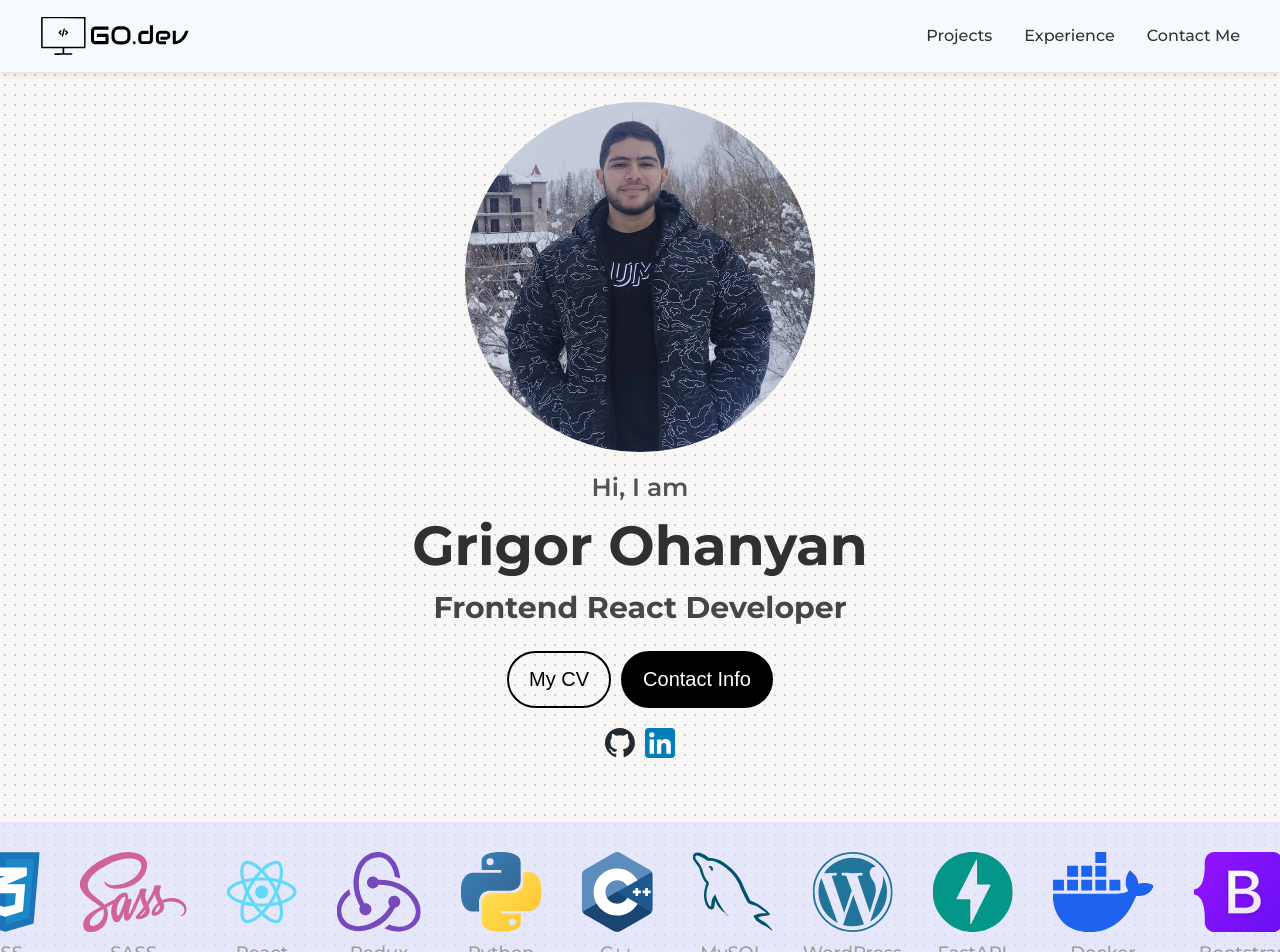
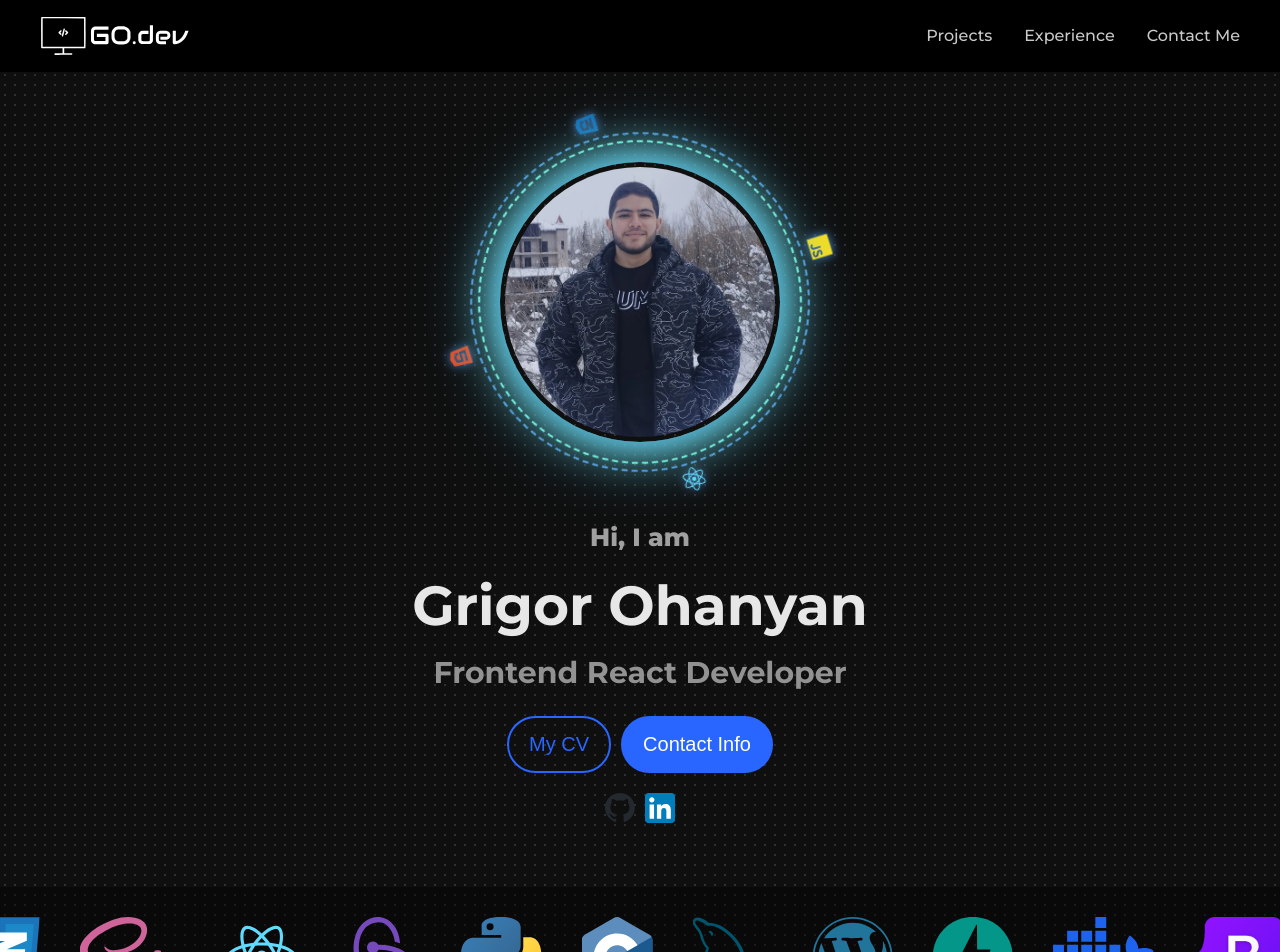
Before and after one commit to HaniusG/my-website, a React (Vite) app: page / in a window 1280 px wide. Shown: the top 952 px of the page. Built offline with nearby package versions, Linux system fonts and the light colour scheme.

Commit message:
huge update

```diff
--- a/package.json
+++ b/package.json
@@ -10,6 +10,11 @@
     "preview": "vite preview"
   },
   "dependencies": {
+    "@fortawesome/fontawesome-svg-core": "^7.0.0",
+    "@fortawesome/free-brands-svg-icons": "^7.0.0",
+    "@fortawesome/free-regular-svg-icons": "^7.0.0",
+    "@fortawesome/free-solid-svg-icons": "^7.0.0",
+    "@fortawesome/react-fontawesome": "^0.2.5",
     "@types/react-router-dom": "^5.3.3",
     "lucide-react": "^0.509.0",
     "path-browserify": "^1.0.1",
--- a/src/components/Header/UI/Header.module.scss
+++ b/src/components/Header/UI/Header.module.scss
@@ -1,7 +1,6 @@
 .headerWrapper {
-  background-image: radial-gradient(rgb(209, 209, 209) 1px, transparent 0);
   width: 100%;
-  background-color: #f6faff;
+  background-color: #000000;
   box-shadow: 0 2px 6px rgba(0, 0, 0, 0.1);
   position: sticky;
   top: 0;
@@ -28,6 +27,7 @@
 
     img {
       transition: transform 0.3s ease, filter 0.5s ease;
+      filter: invert(100%);
     }
 
     &:hover img {
@@ -48,7 +48,7 @@
 }
 
 .link {
-  color: #333;
+  color: #c9c9c9;
   text-decoration: none;
   font-weight: 500;
   transition: color 0.3s ease;
--- a/src/components/TechSlider/UI/TechSlider.module.scss
+++ b/src/components/TechSlider/UI/TechSlider.module.scss
@@ -13,7 +13,7 @@
   overflow: hidden;
   padding: 30px 0;
   margin: 60px 0;
-  background: #dfe0ffa8;
+  background: #0000006e;
   white-space: nowrap;
   position: relative;
 }
@@ -57,7 +57,7 @@
 
     span {
       transition: all 0.3s;
-      color: rgb(156, 156, 156);
+      color: rgb(168, 168, 168);
       font-weight: 500;
       font-size: 18px;
     }
@@ -65,7 +65,7 @@
     &:hover {
       span {
         display: block;
-        color: rgb(44, 44, 44);
+        color: rgb(255, 255, 255);
       }
     }
   }
--- a/src/index.css
+++ b/src/index.css
@@ -2,13 +2,13 @@
 
 body, html {
   font-family: "Montserrat", sans-serif;
-  background-color: rgb(248, 247, 246);
+  background-color: rgb(15, 15, 15);
   margin: 0;
   padding: 0;
   scroll-behavior: smooth;
 }
 
 body {
-  background-image: radial-gradient(rgb(209, 209, 209) 1px, transparent 0);
+  background-image: radial-gradient(rgb(48, 48, 48) 1px, transparent 0);
   background-size: 10px 10px;
 }
--- a/src/pages/Home/components/Landing/UI/Landing.module.scss
+++ b/src/pages/Home/components/Landing/UI/Landing.module.scss
@@ -1,3 +1,11 @@
+$neon-blue: #5390d9;
+$neon-pink: #56cfe1;
+$neon-purple: #72efdd;
+$neon-green: #80ffdb;
+$dark-bg: #010101;
+$darker-bg: #0a0a0a;
+
+
 .avatarContainer {
   text-align: center;
   display: flex;
@@ -5,29 +13,74 @@
   padding-top: 30px;
   align-items: center;
   .imgContainer {
+    position: relative;
+    width: 400px;
+    height: 400px;
+    display: flex;
+    justify-content: center;
+    align-items: center;
+    .profileBorder {
+      position: absolute;
+      width: 320px;
+      height: 320px;
+      border-radius: 50%;
+      border: 2px dashed $neon-green;
+      animation: spin 20s linear infinite;
+    }
+    .profileBorder::before {
+      content: "";
+      position: absolute;
+      top: -10px;
+      left: -10px;
+      right: -10px;
+      bottom: -10px;
+      border-radius: 50%;
+      border: 2px dashed $neon-blue;
+      animation: spin 15s linear infinite reverse;
+    }
+
+    .profileIcons {
+      position: absolute;
+      width: 100%;
+      height: 100%;
+      animation: spin 30s linear infinite;
+      svg {
+        position: absolute;
+        font-size: 1.5rem;
+        filter:  drop-shadow(0 0 5px $neon-blue);
+      }
+    }
+
     img  {
       border-radius: 50%;
       object-fit: cover;
       margin: 0 auto;
       display: block;
+      width: 270px;
+      height: 270px;
+      border-radius: 50%;
+      border: 5px solid transparent;
+      box-shadow: 0 0 20px $neon-blue, 0 0 40px $neon-purple, 0 0 60px $neon-pink;
+      animation: glow 4s ease-in-out infinite alternate, float 6s ease-in-out infinite;
+      z-index: 1;
     }
   }
 
   p {
-    color: rgb(83, 83, 83);
-    font-weight: 600;
+    color: rgb(160, 160, 160);
+    font-weight: 800;
     font-size: 25px;
     margin: 20px 0 10px 0;
   }
 
   h2 {
     font-size: 55px;
-    color: rgb(48, 48, 48);
+    color: rgb(231, 231, 231);
     margin: 10px 0;
   }
   h3 {
     font-size: 30px;
-    color: rgb(70, 70, 70);
+    color: rgb(146, 146, 146);
     margin: 5px 0;
   }
   .buttonDiv {
@@ -89,3 +142,47 @@
   }
 }
 }
+
+@keyframes gradientShift {
+  0% {
+    background-position: 0% 50%;
+  }
+
+  50% {
+    background-position: 100% 50%;
+  }
+
+  100% {
+    background-position: 0% 50%;
+  }
+}
+
+@keyframes glow {
+    0% {
+        box-shadow: 0 0 20px $neon-blue, 0 0 40px $neon-purple, 0 0 60px $neon-pink;
+    }
+    100% {
+      box-shadow: 0 0 30px $neon-pink, 0 0 60px $neon-purple, 0 0 90px $neon-blue;
+    }
+}
+
+@keyframes float {
+  0% {
+    transform: translateY(0);
+  }
+  50% {
+    transform: translateY(-20px);
+  }
+  100% {
+    transform: translateY(0);
+  }
+}
+
+@keyframes spin {
+  0% {
+    transform: rotate(0deg);
+  }
+  100% {
+    transform: rotate(360deg);
+  }
+}
--- a/src/pages/Home/components/Landing/UI/Landing.tsx
+++ b/src/pages/Home/components/Landing/UI/Landing.tsx
@@ -1,11 +1,28 @@
 import styles from "./Landing.module.scss";
 import Button from "@/components/Button";
 import TechSlider from "@/components/TechSlider";
+import { FontAwesomeIcon } from '@fortawesome/react-fontawesome'
+import { library } from '@fortawesome/fontawesome-svg-core'
+
+/* import all the icons in Free Solid, Free Regular, and Brands styles */
+import { fas } from '@fortawesome/free-solid-svg-icons'
+import { far } from '@fortawesome/free-regular-svg-icons'
+import { fab } from '@fortawesome/free-brands-svg-icons'
+
+library.add(fas, far, fab)
 
 const Landing = () => {
   return (
     <div className={styles.avatarContainer}>
       <div className={styles.imgContainer}>
+        <div className={styles.profileBorder}></div>
+        <div className={styles.profileIcons}>
+          <FontAwesomeIcon icon={["fab", "js"]} size="2x" color="#F7DF1E" style={{ top: 0, left: "50%", transform: "translateX(-50%)", position: "absolute" }} />
+          <FontAwesomeIcon icon={["fab", "react"]} size="2x" color="#61DAFB" style={{ top: "50%", left: "100%", transform: "translate(-100%, -50%)", position: "absolute" }} />
+          <FontAwesomeIcon icon={["fab", "html5"]} size="2x" color="#E34F26" style={{ top: "100%", left: "50%", transform: "translate(-50%, -100%)", position: "absolute" }} />
+          <FontAwesomeIcon icon={["fab", "css3-alt"]} size="2x" color="#1572B6" style={{ top: "50%", left: 0, transform: "translateY(-50%)", position: "absolute" }} />
+
+        </div>
         <picture>
           <source srcSet='/assets/images/avatar/Profile.webp' type='image/webp' />
           <img
@@ -15,13 +32,13 @@ const Landing = () => {
             height='350'
           />
         </picture>
-        <p>Hi, I am</p>
-        <h2>Grigor Ohanyan</h2>
-        <h3>Frontend React Developer</h3>
       </div>
+      <p>Hi, I am</p>
+      <h2>Grigor Ohanyan</h2>
+      <h3>Frontend React Developer</h3>
       <div className={styles.buttonDiv}>
-        <a href='https://drive.google.com/file/d/1QgUBaSaFNXHxSEV2BxfNHFm0ncLPXQmv/view?usp=drive_link' target="_blank"><Button color='black'>My CV</Button></a>
-        <a href='#contact'><Button color='black' fill>Contact Info</Button></a>
+        <a href='https://drive.google.com/file/d/1QgUBaSaFNXHxSEV2BxfNHFm0ncLPXQmv/view?usp=drive_link' target="_blank"><Button color='rgb(41 102 255)'>My CV</Button></a>
+        <a href='#contact'><Button color='rgb(41 102 255)' fill>Contact Info</Button></a>
       </div>
       <div className={styles.contactLinks}>
         <a href="https://github.com/HaniusG" target="_blank"><img src='/assets/images/logos/github.svg' alt='GitHub Link' /></a>
--- a/src/pages/Home/components/Projects/UI/Projects.module.scss
+++ b/src/pages/Home/components/Projects/UI/Projects.module.scss
@@ -11,7 +11,7 @@
   h2 {
     text-align: center;
     font-size: 50px;
-    color: rgb(48, 48, 48);
+    color: rgb(185, 185, 185);
   }
 }
 
@@ -21,11 +21,12 @@
     margin: 8px 0;
     font-size: 25px;
     font-weight: 600;
+    color: rgb(212, 212, 212);
   }
   p {
     font-weight: 500;
     font-size: 17px;
-    color: rgb(51, 51, 51);
+    color: rgb(156, 156, 156);
   }
 }
 
--- a/src/pages/Home/components/Work/UI/Work.module.scss
+++ b/src/pages/Home/components/Work/UI/Work.module.scss
@@ -13,7 +13,7 @@
   h2 {
     text-align: center;
     font-size: 50px;
-    color: rgb(48, 48, 48);
+    color: rgb(185, 185, 185);
   }
 }
 
@@ -28,12 +28,12 @@
     margin: 8px 0;
     font-size: 25px;
     font-weight: 600;
+    color: rgb(212, 212, 212);
   }
-
   p {
     font-weight: 500;
     font-size: 17px;
-    color: rgb(51, 51, 51);
+    color: rgb(173, 173, 173);
   }
 }
 
```
Also changed, not shown: 1 other file (tests, documents, lock files or other folders).
